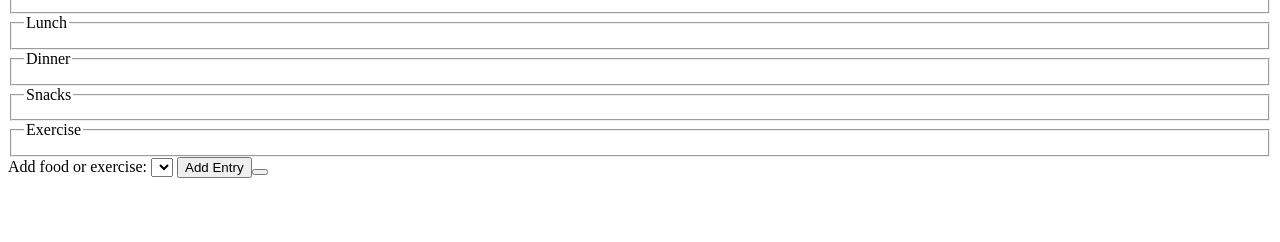
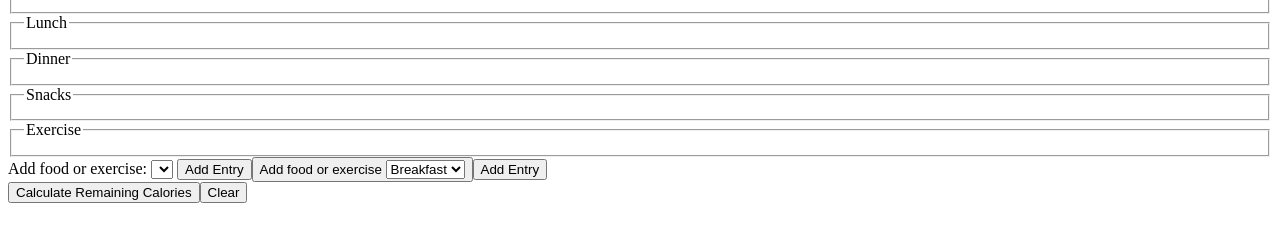
Before and after one commit to andreacagnina/FCC---Calories-Counter, a plain HTML site: page index.html in a window 1280 px wide. Shown: the part 122-364 px from the top of the page. Drawn offline with Linux system fonts and the light colour scheme.

Commit message:
[feat] finish html

```diff
--- a/index.html
+++ b/index.html
@@ -41,9 +41,21 @@
                         <label for="entry-dropdown">Add food or exercise:</label>
                         <select id="entry-dropdown" name="options"></select>
                         <button type="button" id="add-entry">Add Entry<button>
+                                <label for="entry-dropdown">Add food or exercise</label>
+                                <select id="entry-dropdown" name="options">
+                                    <option value="breakfast" selected>Breakfast</option>
+                                    <option value="lunch">Lunch</option>
+                                    <option value="dinner">Dinner</option>
+                                    <option value="snacks">Snacks</option>
+                                    <option value="exercise">Exercise</option>
+                                </select>
+                                <button id="add-entry" type="button">Add Entry</button>
                     </span>
                 </div>
+                <div><button type="submit">Calculate Remaining Calories</button><button id="clear"
+                        type="button">Clear</button></div>
             </form>
+            <div id="output" class="output hide"></div>
         </div>
     </main>
 
```
